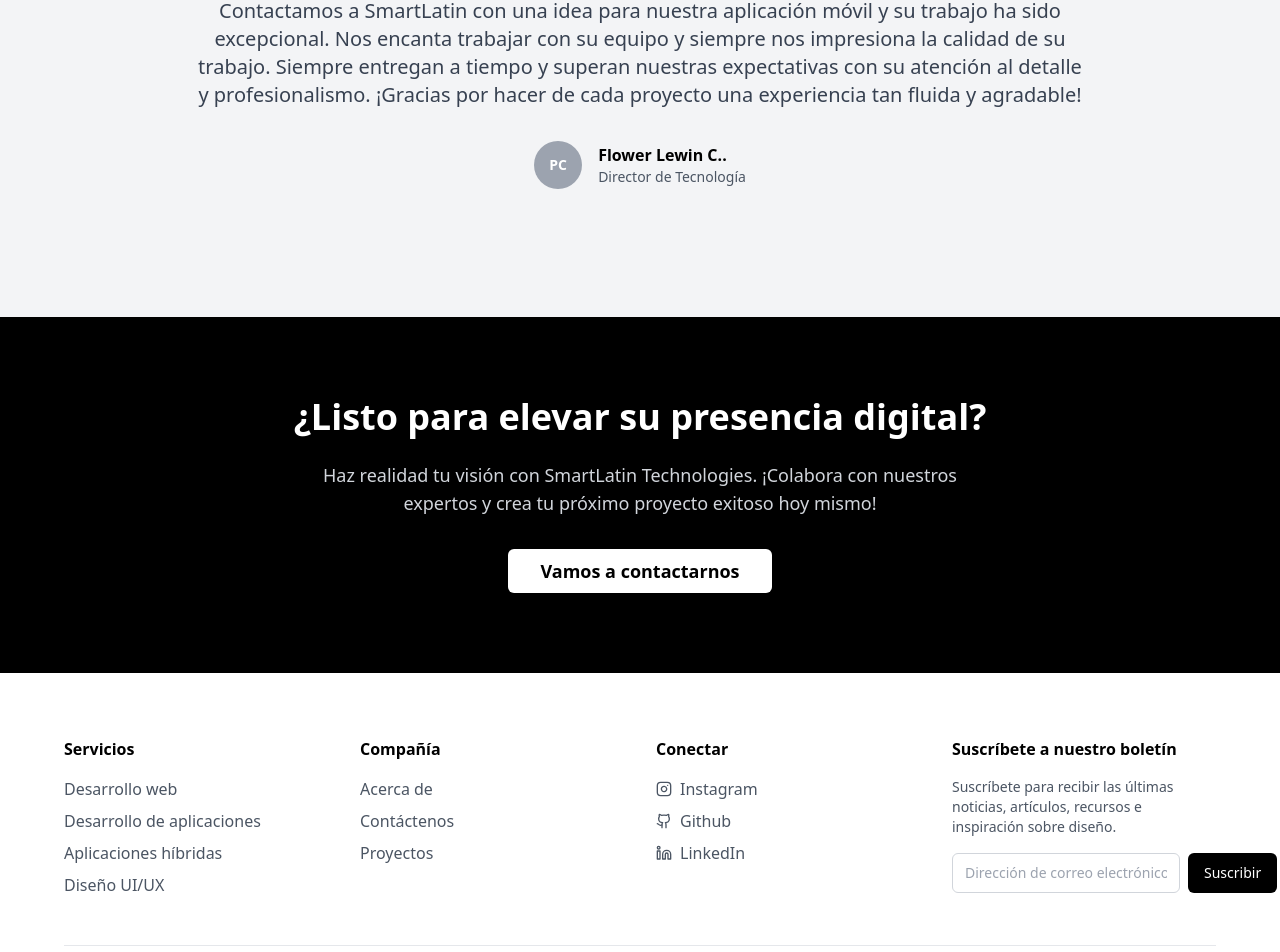
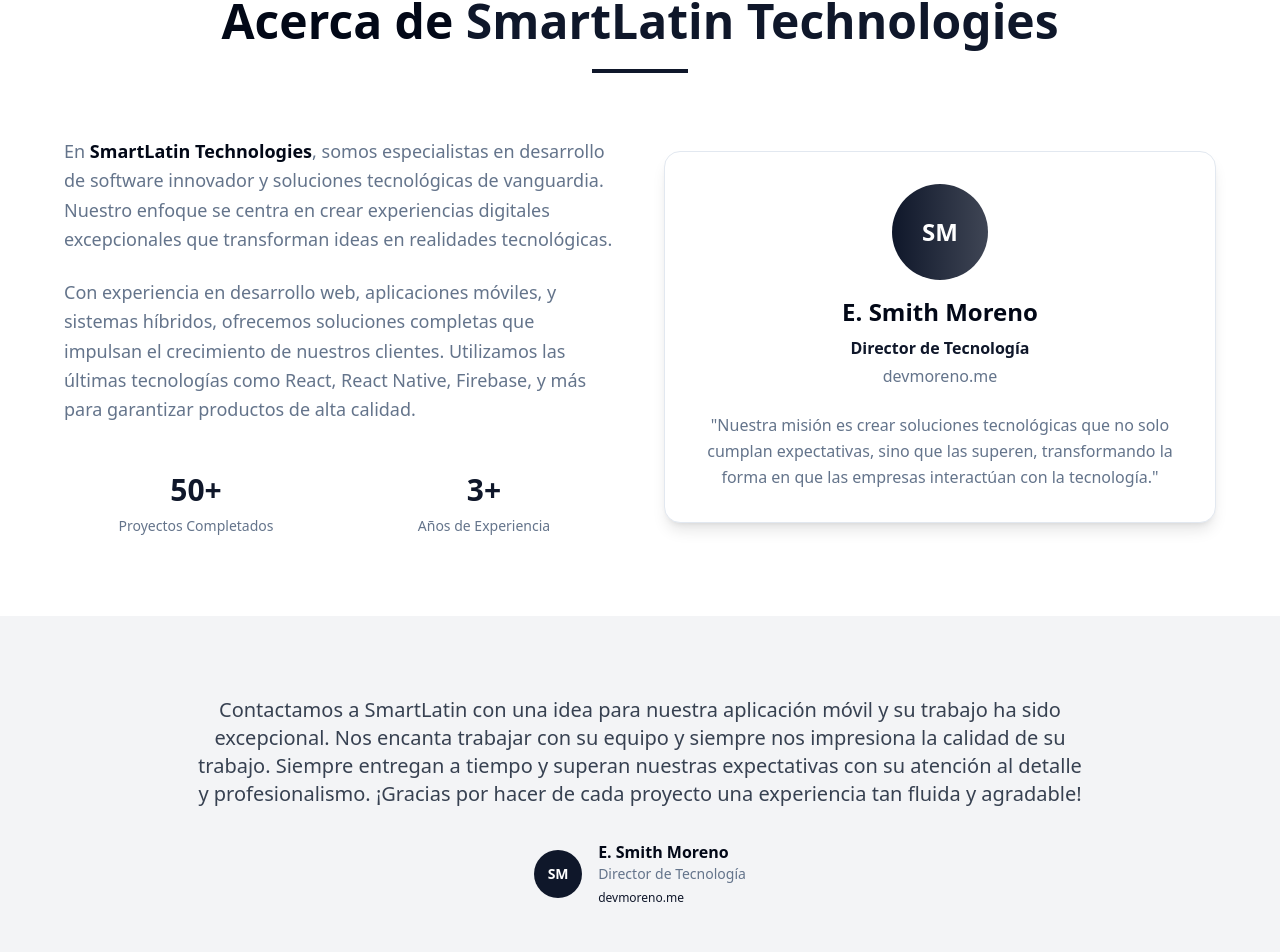
Before and after one commit to smithmoreno12/smartlatin, a React (Vite) app: page / in a window 1280 px wide. Shown: the part 1564-2516 px from the top of the page. Built offline with nearby package versions, Linux system fonts and the light colour scheme.

Commit message:
Refactor: Update navbar and about section
- Removed navbar options.
- Updated the "Acerca de" section with a description of SmartLatin Technologies.
- Updated the director's name and contact information.

```diff
--- /dev/null
+++ b/src/components/AboutSection.tsx
@@ -0,0 +1,66 @@
+const AboutSection = () => {
+  return (
+    <section id="acerca" className="w-full py-20 px-6 bg-background">
+      <div className="max-w-6xl mx-auto">
+        <div className="text-center mb-16">
+          <h2 className="text-4xl md:text-5xl font-bold text-foreground mb-6">
+            Acerca de <span className="text-primary">SmartLatin Technologies</span>
+          </h2>
+          <div className="w-24 h-1 bg-primary mx-auto mb-8"></div>
+        </div>
+
+        <div className="grid md:grid-cols-2 gap-12 items-center">
+          <div className="space-y-6">
+            <p className="text-lg text-muted-foreground leading-relaxed">
+              En <strong className="text-foreground">SmartLatin Technologies</strong>, somos especialistas en desarrollo
+              de software innovador y soluciones tecnológicas de vanguardia. Nuestro enfoque se centra en crear
+              experiencias digitales excepcionales que transforman ideas en realidades tecnológicas.
+            </p>
+
+            <p className="text-lg text-muted-foreground leading-relaxed">
+              Con experiencia en desarrollo web, aplicaciones móviles, y sistemas híbridos, ofrecemos soluciones
+              completas que impulsan el crecimiento de nuestros clientes. Utilizamos las últimas tecnologías como
+              React, React Native, Firebase, y más para garantizar productos de alta calidad.
+            </p>
+
+            <div className="grid grid-cols-2 gap-6 pt-6">
+              <div className="text-center">
+                <div className="text-3xl font-bold text-primary mb-2">50+</div>
+                <p className="text-sm text-muted-foreground">Proyectos Completados</p>
+              </div>
+              <div className="text-center">
+                <div className="text-3xl font-bold text-primary mb-2">3+</div>
+                <p className="text-sm text-muted-foreground">Años de Experiencia</p>
+              </div>
+            </div>
+          </div>
+
+          <div className="bg-card p-8 rounded-2xl border border-border shadow-lg">
+            <div className="text-center mb-6">
+              <div className="w-24 h-24 bg-gradient-to-r from-primary to-primary/80 rounded-full flex items-center justify-center mx-auto mb-4">
+                <span className="text-white font-bold text-2xl">SM</span>
+              </div>
+              <h3 className="text-2xl font-bold text-foreground mb-2">E. Smith Moreno</h3>
+              <p className="text-primary font-semibold mb-1">Director de Tecnología</p>
+              <a
+                href="https://devmoreno.me"
+                target="_blank"
+                rel="noopener noreferrer"
+                className="text-muted-foreground hover:text-primary transition-colors"
+              >
+                devmoreno.me
+              </a>
+            </div>
+
+            <p className="text-muted-foreground text-center leading-relaxed">
+              "Nuestra misión es crear soluciones tecnológicas que no solo cumplan expectativas,
+              sino que las superen, transformando la forma en que las empresas interactúan con la tecnología."
+            </p>
+          </div>
+        </div>
+      </div>
+    </section>
+  );
+};
+
+export default AboutSection;
--- a/src/components/Footer.tsx
+++ b/src/components/Footer.tsx
@@ -28,14 +28,14 @@ const Footer = () => {
             </ul>
           </div>
 
-         {/* Connect Column */}
+          {/* Connect Column */}
           <div>
             <h3 className="font-semibold text-black mb-4">Conectar</h3>
             <ul className="space-y-2 text-gray-600">
               <li>
-                <a href="https://www.instagram.com/maickmoreno12/profilecard/?igsh=MTBwdzFhMjdld21zYQ%3D%3D" target="_blank" className="flex items-center gap-2 hover:text-black transition-colors">
-                  <Instagram className="w-4 h-4" />
-                  Instagram
+                <a href="https://devmoreno.me" target="_blank" className="flex items-center gap-2 hover:text-black transition-colors">
+                  <span className="w-4 h-4 bg-primary rounded-sm flex items-center justify-center text-white text-xs font-bold">W</span>
+                  devmoreno.me
                 </a>
               </li>
               <li>
@@ -45,9 +45,11 @@ const Footer = () => {
                 </a>
               </li>
               <li>
-                <a href="https://www.linkedin.com/in/smith-moreno-83773a280/" target="_blank" className="flex items-center gap-2 hover:text-black transition-colors">
-                  <Linkedin className="w-4 h-4" />
-                  LinkedIn
+                <a href="https://twitter.com/smithmoreno12" target="_blank" className="flex items-center gap-2 hover:text-black transition-colors">
+                  <svg className="w-4 h-4" fill="currentColor" viewBox="0 0 24 24">
+                    <path d="M18.244 2.25h3.308l-7.227 8.26 8.502 11.24H16.17l-5.214-6.817L4.99 21.75H1.68l7.73-8.835L1.254 2.25H8.08l4.713 6.231zm-1.161 17.52h1.833L7.084 4.126H5.117z"/>
+                  </svg>
+                  Twitter
                 </a>
               </li>
             </ul>
--- a/src/components/Header.tsx
+++ b/src/components/Header.tsx
@@ -24,7 +24,7 @@ const Header = () => {
         <nav className="hidden md:flex items-center gap-8">
           <a href="#servicios" className="nav-link">Servicios</a>
           <Link to="/projects" className="nav-link">Proyectos</Link>
-          <a href="#contacto" className="nav-link">Contacto</a>
+          <a href="#acerca" className="nav-link">Acerca de</a>
         </nav>
 
         {/* Toggle dark/light + botón móvil */}
@@ -52,7 +52,7 @@ const Header = () => {
           <ul className="flex flex-col items-center gap-6 py-6">
             <li><a onClick={() => setOpen(false)} href="#servicios" className="nav-mobile">Servicios</a></li>
             <li><Link onClick={() => setOpen(false)} to="/projects" className="nav-mobile">Proyectos</Link></li>
-            <li><a onClick={() => setOpen(false)} href="#contacto" className="nav-mobile">Contacto</a></li>
+            <li><a onClick={() => setOpen(false)} href="#acerca" className="nav-mobile">Acerca de</a></li>
           </ul>
         </nav>
       )}
--- a/src/components/TestimonialSection.tsx
+++ b/src/components/TestimonialSection.tsx
@@ -12,12 +12,20 @@ const TestimonialSection = () => {
           </p>
 
           <div className="flex items-center justify-center gap-4">
-            <div className="w-12 h-12 bg-gray-400 rounded-full flex items-center justify-center">
-              <span className="text-white font-semibold text-sm">PC</span>
+            <div className="w-12 h-12 bg-primary rounded-full flex items-center justify-center">
+              <span className="text-white font-semibold text-sm">SM</span>
             </div>
             <div className="text-left">
-              <p className="font-semibold text-black">Flower Lewin C..</p>
-              <p className="text-gray-600 text-sm">Director de Tecnología</p>
+              <p className="font-semibold text-foreground">E. Smith Moreno</p>
+              <p className="text-muted-foreground text-sm">Director de Tecnología</p>
+              <a
+                href="https://devmoreno.me"
+                target="_blank"
+                rel="noopener noreferrer"
+                className="text-xs text-primary hover:underline"
+              >
+                devmoreno.me
+              </a>
             </div>
           </div>
         </div>
--- a/src/pages/Index.tsx
+++ b/src/pages/Index.tsx
@@ -1,6 +1,7 @@
 import Header from "@/components/Header";
 import HeroSection from "@/components/HeroSection";
 import ServicesSection from "@/components/ServicesSection";
+import AboutSection from "@/components/AboutSection";
 import TestimonialSection from "@/components/TestimonialSection";
 import ProjectsSection from "@/components/ProjectsSection";
 import CTASection from "@/components/CTASection";
@@ -8,12 +9,12 @@ import Footer from "@/components/Footer";
 
 const Index = () => {
   return (
-    <div className="min-h-screen bg-white">
+    <div className="min-h-screen bg-background">
       <Header />
       <HeroSection />
       <ServicesSection />
+      <AboutSection />
       <TestimonialSection />
-
       <CTASection />
       <Footer />
     </div>
```
